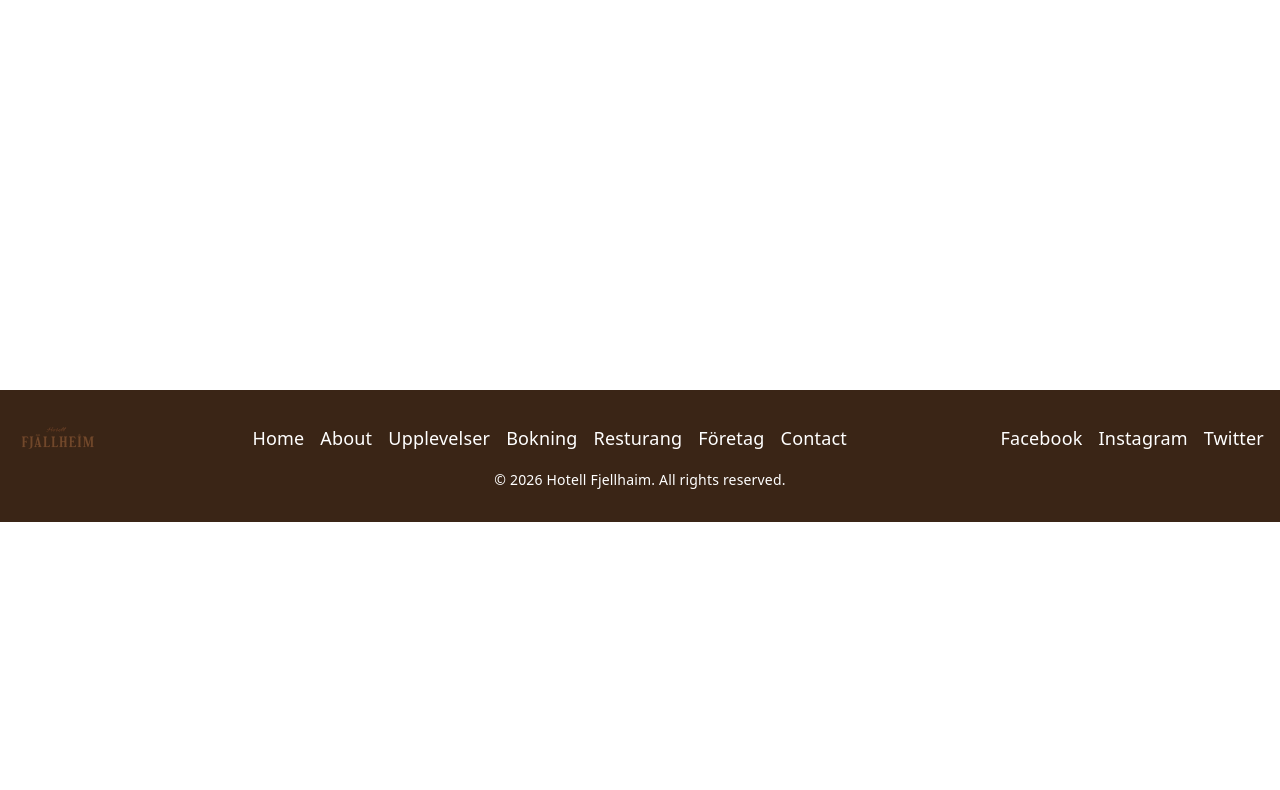
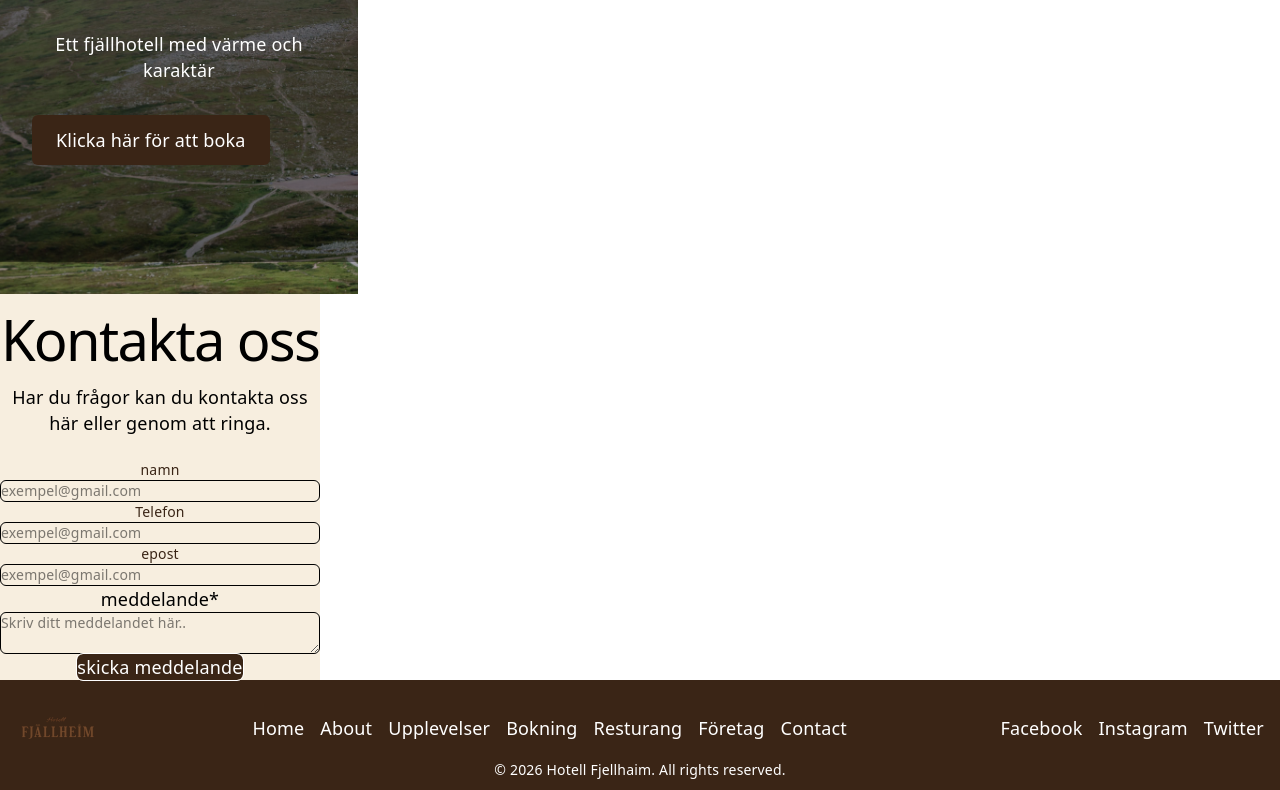
Before and after one commit to BusterSthlm/HotellFjellhaim, a React (Vite) app: page /Contact in a window 1280 px wide. Shown: the part 410-1200 px from the top of the page. Before the commit the page ends 932 px from the top, so only its background shows below. Built offline with nearby package versions, Linux system fonts and the light colour scheme.

Commit message:
Add Contact page and update routing; remove unused image

```diff
--- a/src/App.tsx
+++ b/src/App.tsx
@@ -5,6 +5,7 @@ import HomePage from "./pages/HomePage";
 import Activities from "./pages/Activites";
 import About from "./pages/About";
 import Booking from "./pages/Booking";
+import Contact from "./pages/Contact";
 import Company from "./pages/Company";
 import Experience from "./pages/Experience";
 import Resturant from "./pages/Resturant";
@@ -21,6 +22,7 @@ function App() {
         <Route path="/About" element={<About />} />
         <Route path="/Activities" element={<Activities />} />
         <Route path="/Booking" element={<Booking />} />
+        <Route path="/Contact" element={<Contact />} />
         <Route path="/Company" element={<Company />} />
         <Route path="/Experience" element={<Experience />} />
         <Route path="/Resturant" element={<Resturant />} />
--- a/src/pages/Booking.tsx
+++ b/src/pages/Booking.tsx
@@ -1,8 +1,8 @@
 import Nav from "../components/layout/Nav";
 import Footer from "../components/layout/Footer";
 import RoomCard, { type Room } from "../components/ui/Card";
-import Hero from "../components/ui/Hero"
-import rum_vit from "../assets/Images/Bilder_bokning/Rum_vit.jpg"
+import Hero from "../components/ui/Hero";
+import rum_vit from "../assets/Images/Bilder_bokning/Rum_vit.jpg";
 
 
 
--- a/src/pages/Company.tsx
+++ b/src/pages/Company.tsx
@@ -8,8 +8,6 @@ export default function HomePage(){
         <main className="flex flex-col items-center justify-center w-full  text-center bg-secondary">
         <h1>Boka konferenserum idag </h1>
         <section aria-label="banner" className="px-4 md:px-8 mt-6">
-
-
         </section>
 
         </main>
--- /dev/null
+++ b/src/pages/Contact.tsx
@@ -0,0 +1,45 @@
+import Nav from "../components/layout/Nav";
+import Footer from "../components/layout/Footer";
+import bild from "../assets/Images/Bilder_startsida/Hotellet_vinter .jpg";
+import Hero from "../components/ui/Hero";
+
+
+const inputClass= "w-full rounded-md border text-sm bg-secondary";
+const labelClass= "md-1.5 block text-sm font-medium text-primary";
+
+
+export default function HomePage(){
+    return (
+        <>
+        <Nav/>
+        <main className="flex flex-col items-center justify-center w-80  text-center bg-secondary">
+
+            <Hero  titel="välkommen till hotell Fjellheim" description="Ett fjällhotell med värme och karaktär" href="/booking" button="Klicka här för att boka" />
+
+        <h1>Kontakta oss  </h1>
+         <p>Har du frågor kan du kontakta oss här eller genom att ringa. </p>
+        <section aria-label="banner" className="px-4 md:px-8 mt-6">
+        </section>
+
+        <label htmlFor="email" className={labelClass}>namn</label>
+        <input id="email" name="email" type="email" placeholder="exempel@gmail.com" className={inputClass}/>
+        <label htmlFor="email" className={labelClass}>Telefon</label>
+        <input id="email" name="email" type="email" placeholder="exempel@gmail.com" className={inputClass}/>
+
+        <label htmlFor="email" className={labelClass}>epost</label>
+        <input id="email" name="email" type="email" placeholder="exempel@gmail.com" className={inputClass}/>
+
+
+        <label htmlFor="message" className="{labelClass}"> meddelande* </label>
+        <textarea id="message" name="message" required placeholder="Skriv ditt meddelandet här.." className={inputClass} />
+
+        <button className="bg-primary text-white outline-1 rounded-md">
+            skicka meddelande
+        </button>
+
+
+        </main>
+        <Footer />
+        </>
+    );
+}
```
Also changed, not shown: 1 other file (tests, documents, lock files or other folders).
